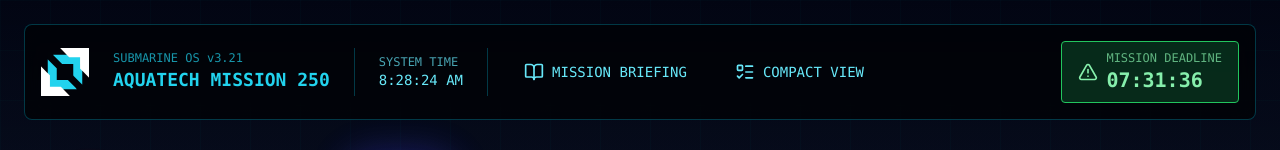
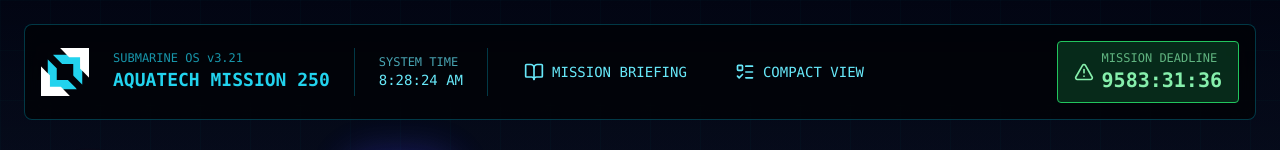
Before and after one commit to CollideNV/HTF-Dashboard, a React (Create React App) app: page / in a window 1280 px wide. Shown: the top 150 px of the page. Built offline with nearby package versions, Linux system fonts and the light colour scheme; no server answers.

Commit message:
Changes to Deadline Date
- Added date + hour
- Added animation in the last minute
- Changes to workflow file

```diff
--- a/src/components/Header.tsx
+++ b/src/components/Header.tsx
@@ -1,6 +1,6 @@
-import React from 'react';
-import { BookOpen, ListTodo, AlertTriangle } from 'lucide-react';
-import logo from '../assets/images/logo.png';
+import React from "react";
+import { BookOpen, ListTodo, AlertTriangle } from "lucide-react";
+import logo from "../assets/images/logo.png";
 
 interface HeaderProps {
   isCompactView: boolean;
@@ -55,7 +55,7 @@ const Header: React.FC<HeaderProps> = ({
         >
           <ListTodo className="w-5 h-5" />
           <span className="text-sm">
-            {isCompactView ? 'SHOW DASHBOARD' : 'COMPACT VIEW'}
+            {isCompactView ? "SHOW DASHBOARD" : "COMPACT VIEW"}
           </span>
         </button>
       </div>
@@ -65,16 +65,22 @@ const Header: React.FC<HeaderProps> = ({
         <div
           className={`flex items-center space-x-2 px-4 py-2 rounded border font-mono ${
             timeLeft < 2 * 60 * 60 * 1000
-              ? 'border-red-500 bg-red-500/20 text-red-300'
+              ? "border-red-500 bg-red-500/20 text-red-300"
               : timeLeft < 4 * 60 * 60 * 1000
-              ? 'border-yellow-500 bg-yellow-500/20 text-yellow-300'
-              : 'border-green-500 bg-green-500/20 text-green-300'
+              ? "border-yellow-500 bg-yellow-500/20 text-yellow-300"
+              : "border-green-500 bg-green-500/20 text-green-300"
           }`}
         >
           <AlertTriangle className="w-5 h-5" />
           <div>
             <div className="text-xs opacity-70">MISSION DEADLINE</div>
-            <div className="text-xl font-bold">{formatTimeLeft(timeLeft)}</div>
+            <div
+              className={`text-xl font-bold ${
+                timeLeft > 0 && timeLeft < 60 * 1000 ? "animate-blink" : ""
+              }`}
+            >
+              {timeLeft < 0 ? "DEADLINE PASSED" : formatTimeLeft(timeLeft)}
+            </div>
           </div>
         </div>
       )}
--- a/src/hooks/useTime.ts
+++ b/src/hooks/useTime.ts
@@ -1,12 +1,8 @@
 import { useState, useEffect, useRef } from 'react';
 
 const getDeadline = () => {
-  const today = new Date();
-  today.setHours(Number(process.env.REACT_APP_DEADLINE_HOUR) || 16, 0, 0, 0);
-  if (today < new Date()) {
-    today.setDate(today.getDate() + 1);
-  }
-  return today;
+  const deadlineDate = process.env.REACT_APP_DEADLINE_DATE || "2025-11-12T16:00:00";
+  return new Date(deadlineDate);
 };
 
 const useTime = () => {
--- a/tailwind.config.js
+++ b/tailwind.config.js
@@ -5,8 +5,14 @@ module.exports = {
     extend: {
       animation: {
         'fade-in-slide-up': 'fade-in-slide-up 0.5s ease-out forwards',
+        'blink': 'blink 1s linear infinite',
       },
       keyframes: {
+        'blink': {
+          '50%': {
+            opacity: 0,
+          }
+        },
         'fade-in-slide-up': {
           '0%': {
             opacity: '0',
```
Also changed, not shown: 1 other file (tests, documents, lock files or other folders).
